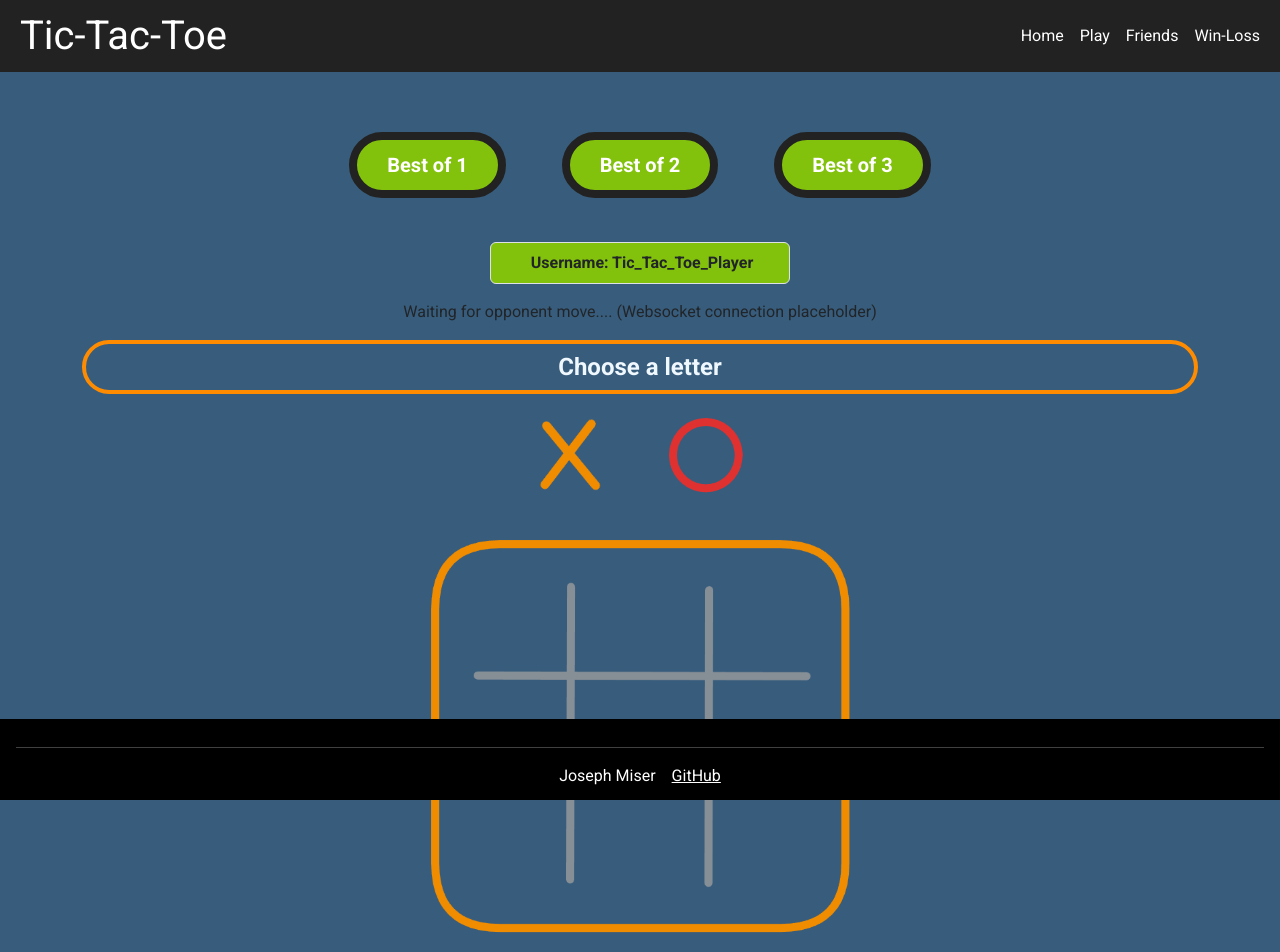
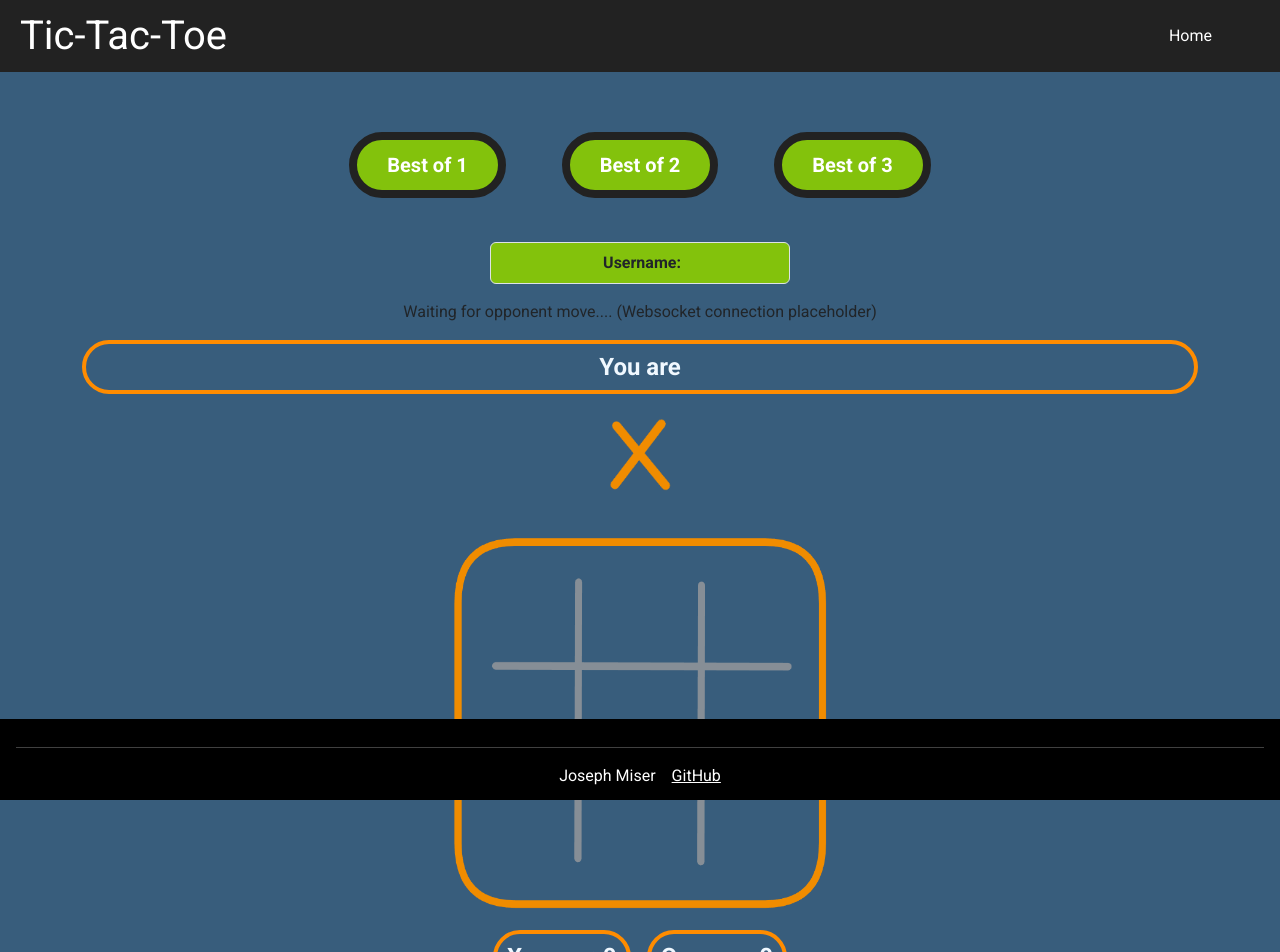
Before and after one commit to josephmiser5/tic-tac-toe, a React (Vite) app: page /play in a window 1280 px wide. Shown: the top 952 px of the page. Built offline with nearby package versions, Linux system fonts and the light colour scheme.

Commit message:
created play game logic with local storage and login logic with local storage

```diff
--- a/src/app.jsx
+++ b/src/app.jsx
@@ -6,8 +6,13 @@ import { Login } from "./login/login";
 import { Play } from "./play/play";
 import { Friends } from "./friends/friends";
 import { WinLoss } from "./win-loss/win-loss";
+import { useState } from "react";
 
 export default function App() {
+  const [user, setUser] = useState(localStorage.getItem("user") || null);
+  const [password, setPassword] = useState(
+    localStorage.getItem("password") || null,
+  );
   return (
     <BrowserRouter>
       <div>
@@ -22,26 +27,36 @@ export default function App() {
                 </NavLink>
               </li>
               <li>
+                {user && password && (
                   <NavLink className="nav-link text-white p-0" to="/play">
                     Play
                   </NavLink>
+                )}
               </li>
               <li>
+                {user && password && (
                   <NavLink className="nav-link text-white p-0" to="/friends">
                     Friends
                   </NavLink>
+                )}
               </li>
               <li>
+                {user && password && (
                   <NavLink className="nav-link text-white p-0" to="/win-loss">
                     Win-Loss
                   </NavLink>
+                )}
               </li>
             </menu>
           </nav>
         </header>
 
         <Routes>
-          <Route path="/" element={<Login />} exact />
+          <Route
+            path="/"
+            element={<Login setUsername={setUser} setPass={setPassword} />}
+            exact
+          />
           <Route path="/play" element={<Play />} />
           <Route path="/win-loss" element={<WinLoss />} />
           <Route path="/friends" element={<Friends />} />
--- a/src/login/login.jsx
+++ b/src/login/login.jsx
@@ -1,12 +1,30 @@
 import React from "react";
+import { useState } from "react";
 import { useNavigate } from "react-router-dom";
 
-export function Login() {
+export function Login({ setUsername, setPass }) {
   const navigate = useNavigate();
+  const [user, setUser] = useState("");
+  const [password, setPassword] = useState("");
 
   function handleSubmit(e) {
-    e.preventDefault(); // stop the browser's normal form navigation
-    navigate("/play"); // go to the Play route
+    e.preventDefault();
+    navigate("/play");
+  }
+
+  function loginUser() {
+    localStorage.setItem("user", user);
+    localStorage.setItem("password", password);
+    setUsername(user);
+    setPass(password);
+  }
+
+  function userChange(e) {
+    setUser(e.target.value);
+  }
+
+  function passwordChange(e) {
+    setPassword(e.target.value);
   }
 
   return (
@@ -26,6 +44,7 @@ export function Login() {
           name="username"
           className="form-control mb-3 w-25"
           placeholder="Enter username"
+          onChange={userChange}
         />
 
         <label id="passwordlabel" htmlFor="password">
@@ -37,10 +56,16 @@ export function Login() {
           name="password"
           className="form-control mb-3 w-25"
           placeholder="Enter password"
+          onChange={passwordChange}
         />
 
         <div className="d-flex gap-3">
-          <button id="login" type="submit" className="btn btn-primary">
+          <button
+            id="login"
+            onClick={loginUser}
+            type="submit"
+            className="btn btn-primary"
+          >
             Login
           </button>
           <button id="create" type="button" className="btn btn-secondary">
--- a/src/play/play.jsx
+++ b/src/play/play.jsx
@@ -1,7 +1,78 @@
 import React from "react";
 import "./play.css";
+import { useState } from "react";
+
+function useLocalStorage(key, initialValue) {
+  const [state, setState] = useState(() => {
+    const stored = localStorage.getItem(key);
+    if (stored !== null) return JSON.parse(stored);
+
+    // Support lazy initializer functions
+    const value =
+      typeof initialValue === "function" ? initialValue() : initialValue;
+    localStorage.setItem(key, JSON.stringify(value)); // ✅ persist on first creation
+    return value;
+  });
+
+  const setValue = (value) => {
+    setState(value);
+    localStorage.setItem(key, JSON.stringify(value));
+  };
+
+  return [state, setValue];
+}
 
 export function Play() {
+  const [numMoves, setNumMoves] = useLocalStorage("numMoves", 0);
+  const [board, setBoard] = useLocalStorage("board", Array(9).fill(null));
+  const [isx, setIsx] = useLocalStorage("isx", Math.random() < 0.5);
+  const [startedAsX] = useLocalStorage("startedas", () => Math.random() < 0.5);
+  const [winner, setWinner] = useState(null);
+  const [user] = useState(localStorage.getItem("user"));
+
+  function displayImage() {
+    return startedAsX ? "orangeX.png" : "redO.png";
+  }
+
+  const handleClick = (index) => {
+    if (winner || board[index]) return;
+
+    const nextCells = [...board];
+    const currentPlayer = isx ? "X" : "O";
+    const nextMoves = numMoves + 1;
+
+    nextCells[index] = currentPlayer;
+
+    const WIN_CONDITIONS = [
+      [0, 1, 2],
+      [3, 4, 5],
+      [6, 7, 8],
+      [0, 3, 6],
+      [1, 4, 7],
+      [2, 5, 8],
+      [0, 4, 8],
+      [2, 4, 6],
+    ];
+
+    const hasWon = WIN_CONDITIONS.some(
+      ([a, b, c]) =>
+        nextCells[a] === currentPlayer &&
+        nextCells[b] === currentPlayer &&
+        nextCells[c] === currentPlayer,
+    );
+
+    if (hasWon) {
+      setWinner(currentPlayer);
+      alert(`${currentPlayer} wins`);
+    } else if (nextMoves === 9) {
+      alert("draw");
+    }
+
+    setBoard(nextCells);
+    setNumMoves(nextMoves);
+    setIsx(!isx);
+  };
+
   return (
     <main className="container text-center my-4">
       <div className="d-flex justify-content-center gap-3 flex-wrap mb-4">
@@ -21,30 +92,74 @@ export function Play() {
         className="html-box mx-auto mb-3 p-2 border rounded"
         style={{ width: "300px" }}
       >
-        <p className="mb-0">&nbsp;Username: Tic_Tac_Toe_Player</p>
+        <p className="mb-0">&nbsp;Username: {user}</p>
       </div>
 
       <p>Waiting for opponent move.... (Websocket connection placeholder)</p>
 
       <div className="mb-3">
-        <span className="text-box-border d-block mb-2">Choose a letter</span>
+        <span className="text-box-border d-block mb-2">You are</span>
         <div className="d-flex justify-content-center gap-3">
           <button id="ximage" className="btn p-0">
-            <img src="orangeX.png" width={94} className="img-fluid" alt="X" />
-          </button>
-          <button id="oimage" className="btn p-0">
-            <img src="redO.png" width={105} className="img-fluid" alt="O" />
+            <img
+              src={displayImage()}
+              width={94}
+              className="img-fluid"
+              alt="X"
+            />
           </button>
         </div>
       </div>
 
-      <div className="mb-3">
+      <div
+        style={{
+          position: "relative",
+          display: "inline-block",
+          width: "400px",
+          height: "400px",
+        }}
+      >
         <img
           src="tic_tac_toe_board.png"
-          width={450}
-          className="img-fluid"
-          alt="Tic tac toe board"
+          alt="Tic Tac Toe Board"
+          style={{ width: "100%", height: "100%", display: "block" }}
         />
+        <div
+          style={{
+            position: "absolute",
+            top: 0,
+            left: 0,
+            width: "100%",
+            height: "100%",
+            display: "grid",
+            gridTemplateColumns: "repeat(3, 1fr)",
+            gridTemplateRows: "repeat(3, 1fr)",
+            gap: "40px",
+            padding: "40px",
+          }}
+        >
+          {board.map((value, index) => (
+            <button
+              key={index}
+              onClick={() => handleClick(index)}
+              style={{
+                backgroundColor: "transparent",
+                border: "none",
+                cursor: "pointer",
+                fontSize: "48px",
+                color: "#333",
+                display: "flex",
+                alignItems: "center",
+                justifyContent: "center",
+                padding: 0,
+                margin: 0,
+                lineHeight: 1,
+              }}
+            >
+              {value}
+            </button>
+          ))}
+        </div>
       </div>
 
       <div className="d-flex justify-content-center gap-3 mb-3 flex-wrap">
```
Lines whose indentation alone changed are shown as unchanged.
